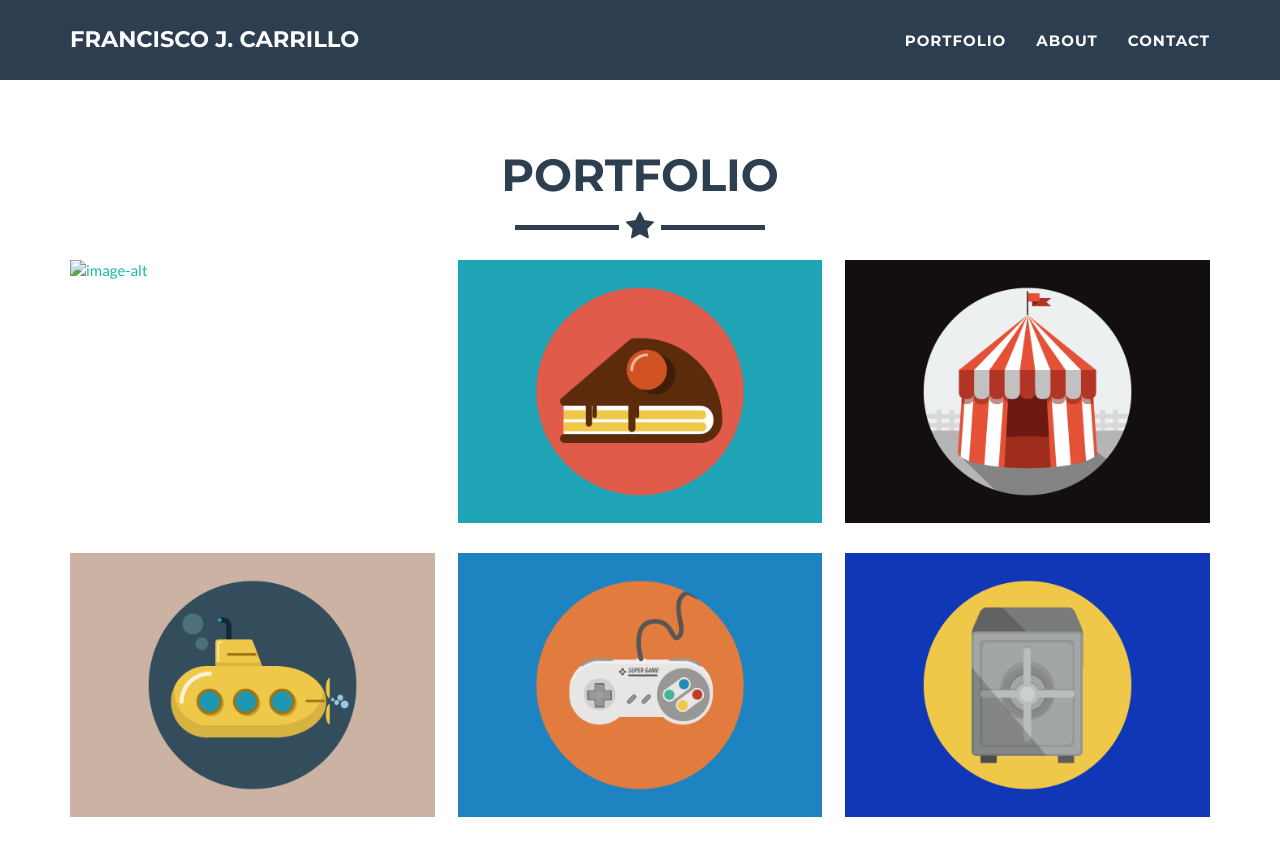
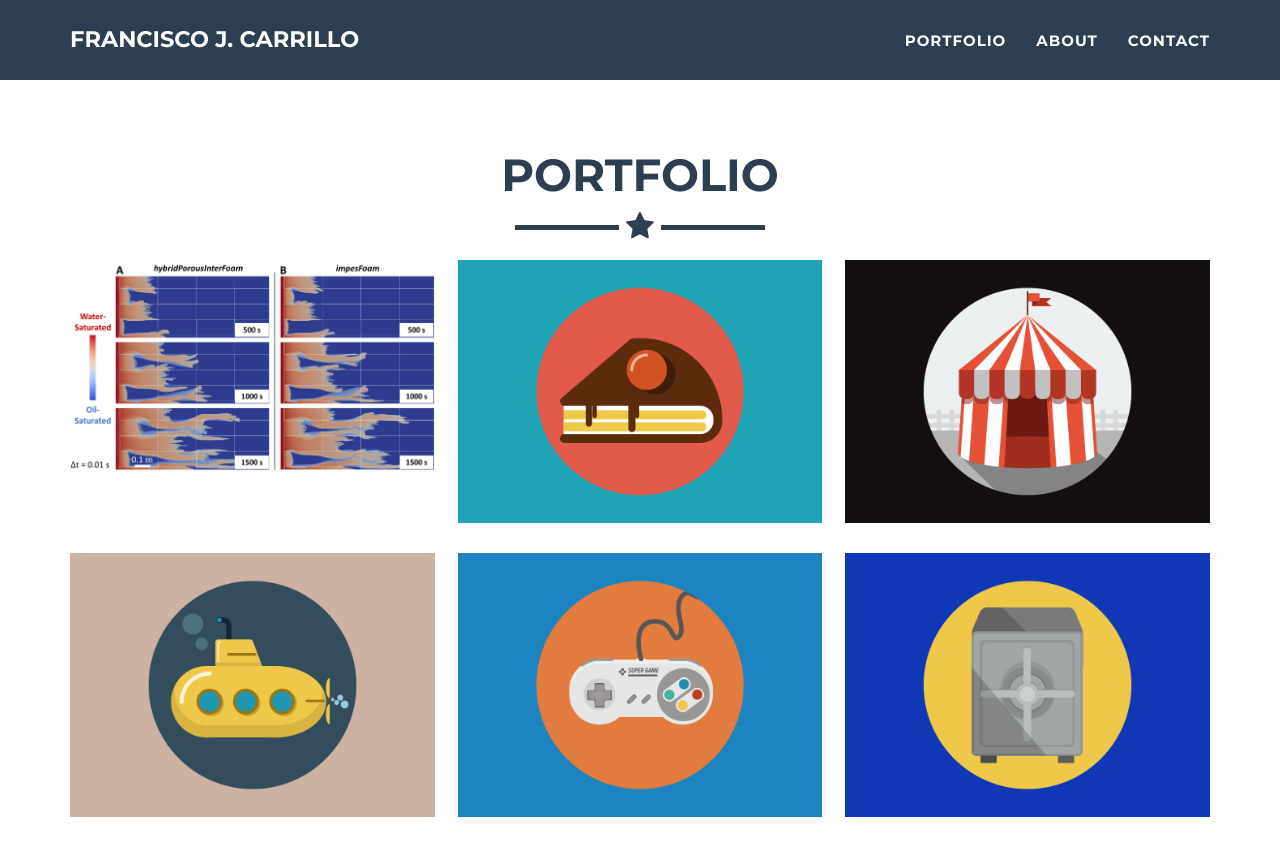
Before and after one commit to Franjcf/Franjcf.github.io, a Jekyll site: the page built from _posts/2019-09-01-project_1.markdown, in a window 1280 px wide and 900 px high, scrolled down 733 px. Shown: the top 856 px of the window. Built offline with Jekyll 4.4.1, drawn with Linux system fonts in a browser that asks for light colours.

Commit message:
new commit

```diff
--- a/_posts/2019-09-01-project_1.markdown
+++ b/_posts/2019-09-01-project_1.markdown
@@ -2,7 +2,7 @@
 layout: default
 modal-id: 1
 date: 2019-09-01
-img: img/HPIF/viscousFingering.png
+img: viscousFingering.png
 alt: image-alt
 project-date: September 2019
 client: Start Bootstrap
```
Also changed, not shown: img/portfolio/viscousFingering.png (added), 1 other file.
